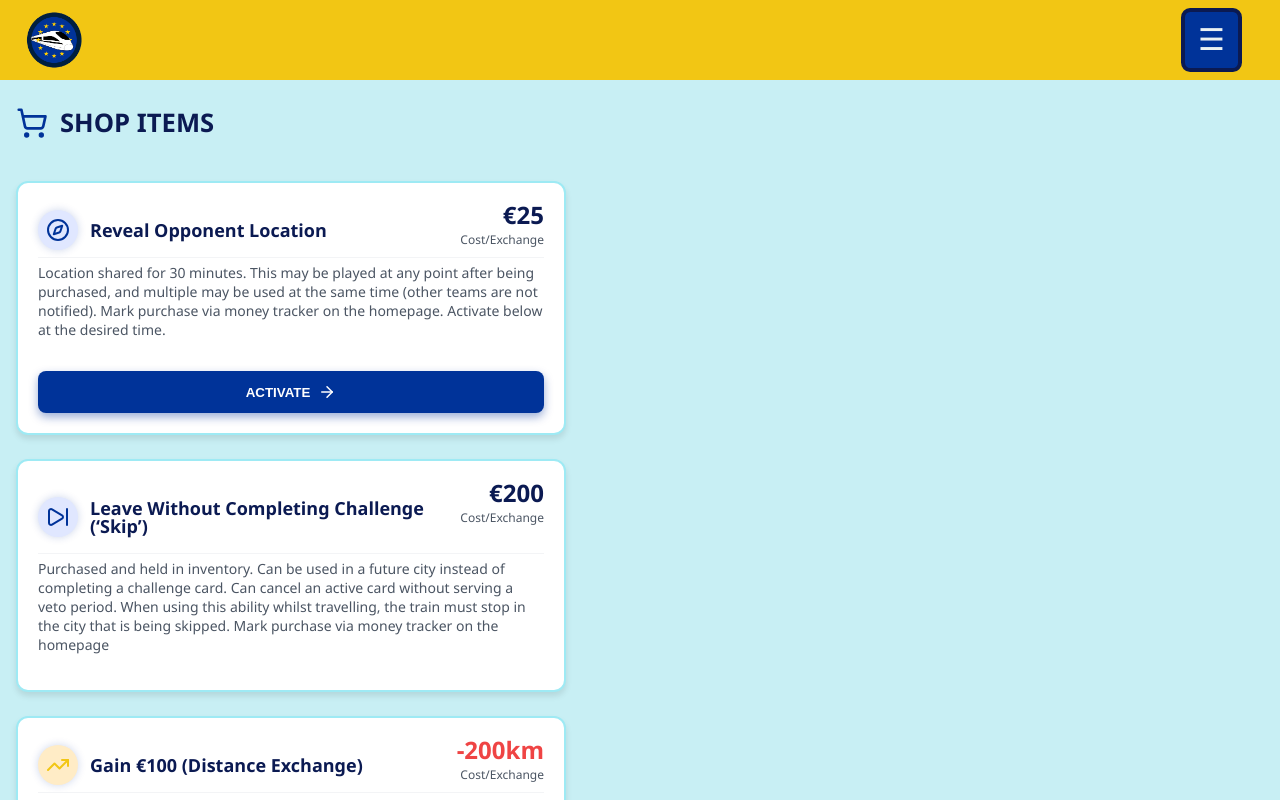
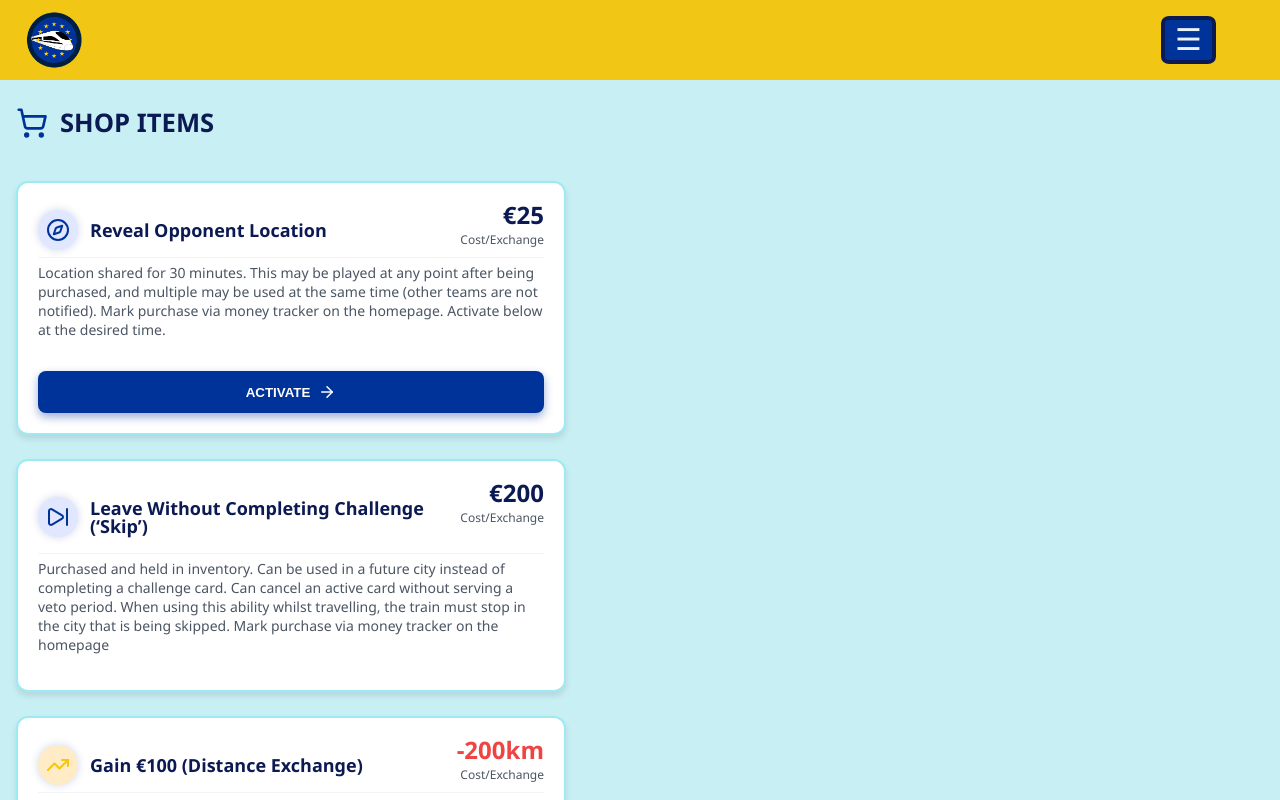
Before and after one commit to AllChangeTheGame/ACTG, a React (Vite) app in the folder frontend/: page /shop in a window 1280 px wide. Shown: the top 800 px of the page. Built offline with nearby package versions, Linux system fonts and the light colour scheme; no server answers; sample sign-in values are in the browser's storage.

Commit message:
fix alignment in money tracker modals

```diff
--- a/frontend/src/components/MoneyTracker.css
+++ b/frontend/src/components/MoneyTracker.css
@@ -82,15 +82,31 @@
 .formLabel {
   display: flex;
   flex-direction: column;
+  align-items: center;
   font-weight: 500;
 }
 
-.select, .input {
+.select{
+  display: flex;
+  flex-direction: column;
+  align-items: center;
+  text-align: center;
   margin-top: 0.3rem;
   padding: 0.5rem;
   border-radius: 4px;
   border: 1px solid #ccc;
   font-size: 1rem;
+
+}
+
+.input {
+  width: 80%;
+  margin-top: 0.3rem;
+  padding: 0.5rem;
+  border-radius: 4px;
+  border: 1px solid #ccc;
+  font-size: 1rem;
+
 }
 
 .submit {
@@ -143,7 +159,7 @@
 }
 .specialRulesLink {
   display: inline-block;
-  align-self: flex-end;
+  text-align: center;
   margin-top: 0.3rem;
   margin-right: 0.2rem;
   font-size: 0.9rem;
--- a/frontend/src/pages/Home.css
+++ b/frontend/src/pages/Home.css
@@ -20,7 +20,6 @@ body, html {
 }
 
 .topBarHome {
-  height: 7%;
   width: 100%;
   display: flex;
   justify-content: space-between;
@@ -37,15 +36,14 @@ body, html {
 
 .menuButton {
     font-size: 30px;
-  margin-right: 3%;
-  padding: 1%;
-  padding-top: 1%;
+    margin-right: 5%;
+    padding: 5px 10px;
     cursor: pointer;
-  z-index: 10001;
-  background-color: #003399;
+    background-color: var(--color-primary);
     color: rgb(234, 241, 242);
-  border: 4px solid #0b1a52;
+    border: 4px solid var(--color-text-dark);
     border-radius: 15%;
+    line-height: 1;
 }
 
 .slideMenu {
@@ -54,10 +52,10 @@ body, html {
     right: -100vw;
     width: min(55vw, 300px);
     height: 100%;
-  background-color: #9eeaf4;
+    background-color: var(--color-light-blue);
     box-shadow: -6px 0 15px rgba(0, 0, 0, 0.4);
-  font-family: 'Poppins', 'Segoe UI', Roboto, 'Helvetica Neue', Arial, sans-serif;
-  color: #1a1a1a;
+    font-family: 'Poppins', sans-serif;
+    color: var(--color-text-menu);
     display: flex;
     flex-direction: column;
     padding: 20px;
```
Lines whose indentation alone changed are shown as unchanged.
